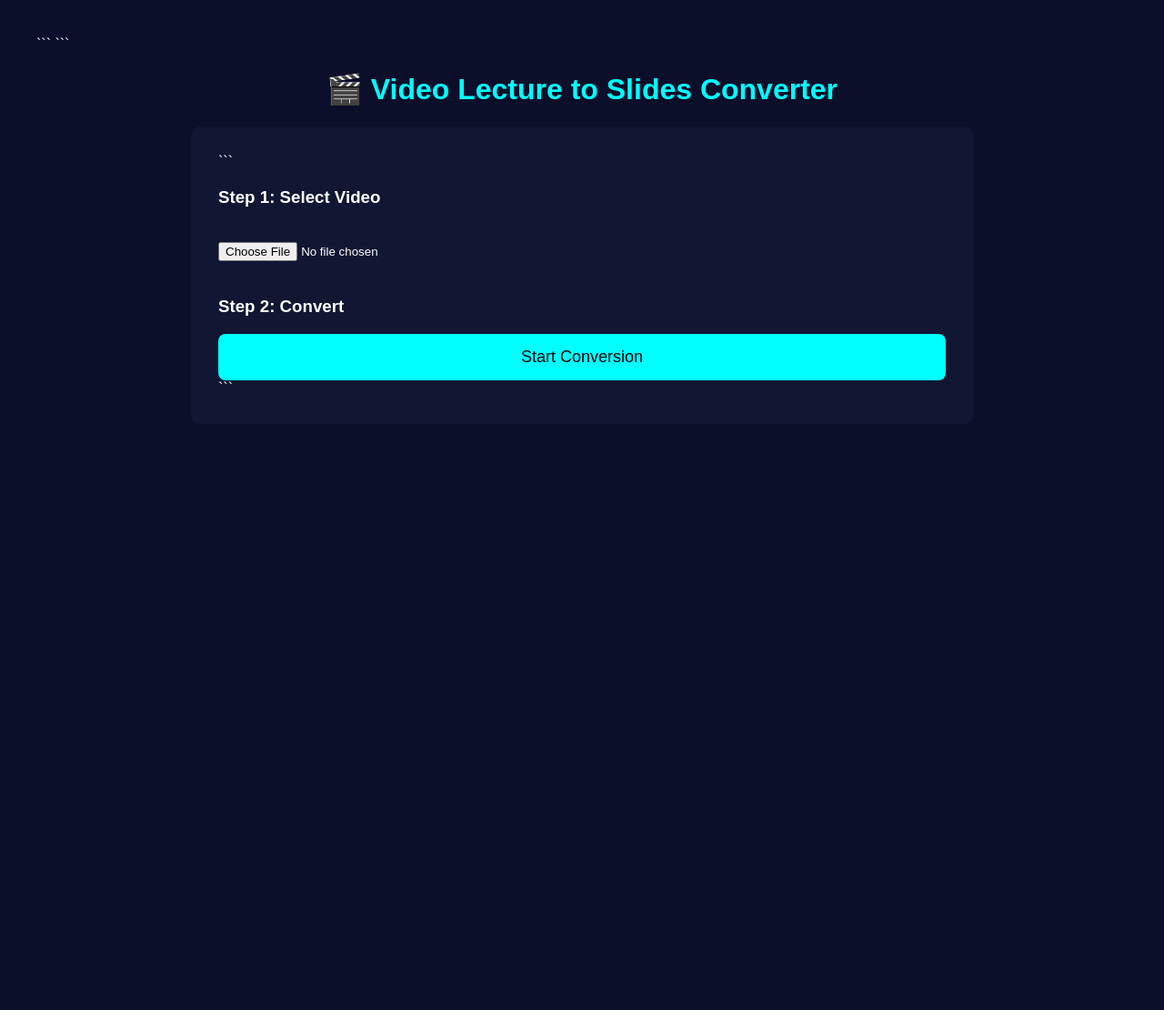
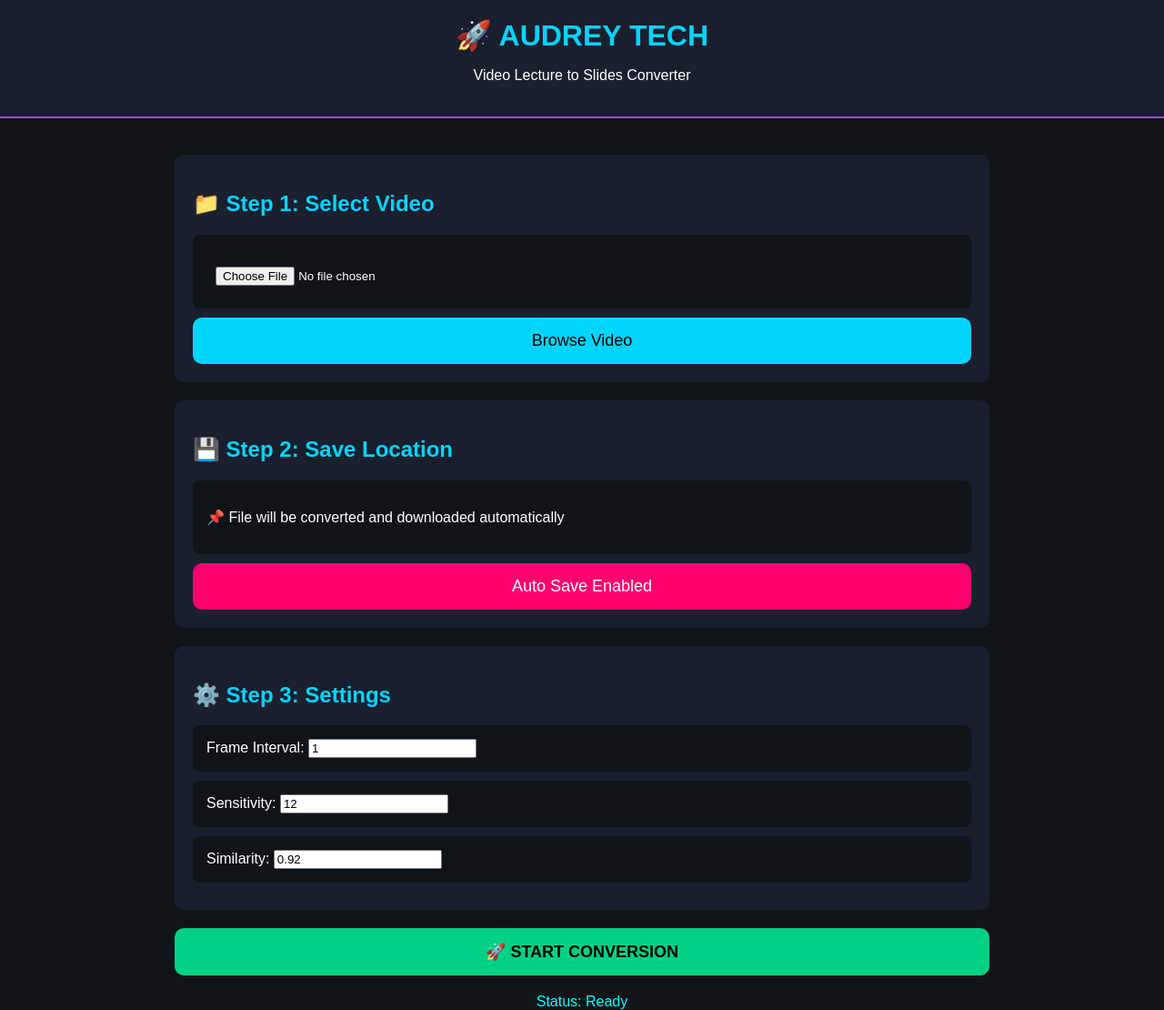
Before and after one commit to audreytech2020-lgtm/audrey-api, a Flask app: page / in a window 1280 px wide. Shown: the whole page at 91% size. Before the commit the page ends 422 px from the top, so only its background shows below. Run offline with Flask 3, Linux system fonts and the light colour scheme.

Commit message:
Update index.html

````diff
--- a/templates/index.html
+++ b/templates/index.html
@@ -1,71 +1,146 @@
 <!DOCTYPE html>
-
 <html>
 <head>
     <title>Audrey Tech</title>
 
-```
     <style>
         body {
-        background: #0b0f2a;
+            background: #0F1419;
             color: white;
             font-family: Arial;
             margin: 0;
-        padding: 40px;
         }
 
-    h1 {
+        .header {
+            background: #1A1F2E;
+            padding: 20px;
             text-align: center;
-        color: cyan;
+            border-bottom: 2px solid #9D4EDD;
+        }
+
+        .header h1 {
+            color: #00D4FF;
+            margin: 0;
         }
 
         .container {
-        max-width: 800px;
+            width: 70%;
             margin: auto;
-        background: #111633;
-        padding: 30px;
+            margin-top: 40px;
+        }
+
+        .section {
+            background: #1A1F2E;
+            padding: 20px;
+            margin-bottom: 20px;
             border-radius: 10px;
         }
 
-    input {
-        margin: 20px 0;
+        .section h2 {
+            color: #00D4FF;
         }
 
-    button {
+        .box {
+            background: #0F1419;
+            padding: 15px;
+            border-radius: 8px;
+            margin-bottom: 10px;
+        }
+
+        input[type="file"] {
+            padding: 10px;
+            margin-top: 10px;
+        }
+
+        .btn {
             width: 100%;
             padding: 15px;
-        background: cyan;
+            font-size: 18px;
             border: none;
-        border-radius: 8px;
-        font-size: 18px;
+            border-radius: 10px;
             cursor: pointer;
         }
 
-    button:hover {
-        background: #00cccc;
+        .btn-blue {
+            background: #00D4FF;
+            color: black;
+        }
+
+        .btn-pink {
+            background: #FF006E;
+            color: white;
+        }
+
+        .btn-green {
+            background: #00D084;
+            color: black;
+            font-weight: bold;
+        }
+
+        .status {
+            text-align: center;
+            margin-top: 20px;
+            color: cyan;
         }
     </style>
-```
-
 </head>
 
 <body>
 
-<h1>🎬 Video Lecture to Slides Converter</h1>
+<div class="header">
+    <h1>🚀 AUDREY TECH</h1>
+    <p>Video Lecture to Slides Converter</p>
+</div>
 
 <div class="container">
 
     <form action="/convert" method="post" enctype="multipart/form-data">
 
-```
-<h3>Step 1: Select Video</h3>
+        <!-- Step 1 -->
+        <div class="section">
+            <h2>📁 Step 1: Select Video</h2>
+            <div class="box">
                 <input type="file" name="video">
+            </div>
+            <button class="btn btn-blue">Browse Video</button>
+        </div>
 
-<h3>Step 2: Convert</h3>
-<button type="submit">Start Conversion</button>
-```
+        <!-- Step 2 -->
+        <div class="section">
+            <h2>💾 Step 2: Save Location</h2>
+            <div class="box">
+                <p>📌 File will be converted and downloaded automatically</p>
+            </div>
+            <button class="btn btn-pink" type="button">Auto Save Enabled</button>
+        </div>
+
+        <!-- Step 3 -->
+        <div class="section">
+            <h2>⚙️ Step 3: Settings</h2>
+
+            <div class="box">
+                Frame Interval: <input type="number" value="1" name="interval">
+            </div>
+
+            <div class="box">
+                Sensitivity: <input type="number" value="12" name="sensitivity">
+            </div>
+
+            <div class="box">
+                Similarity: <input type="number" step="0.01" value="0.92" name="similarity">
+            </div>
+        </div>
+
+        <!-- Start -->
+        <button type="submit" class="btn btn-green">
+            🚀 START CONVERSION
+        </button>
 
     </form>
+
+    <div class="status">
+        Status: Ready
+    </div>
 
 </div>
 
````
Lines whose indentation alone changed are shown as unchanged.
